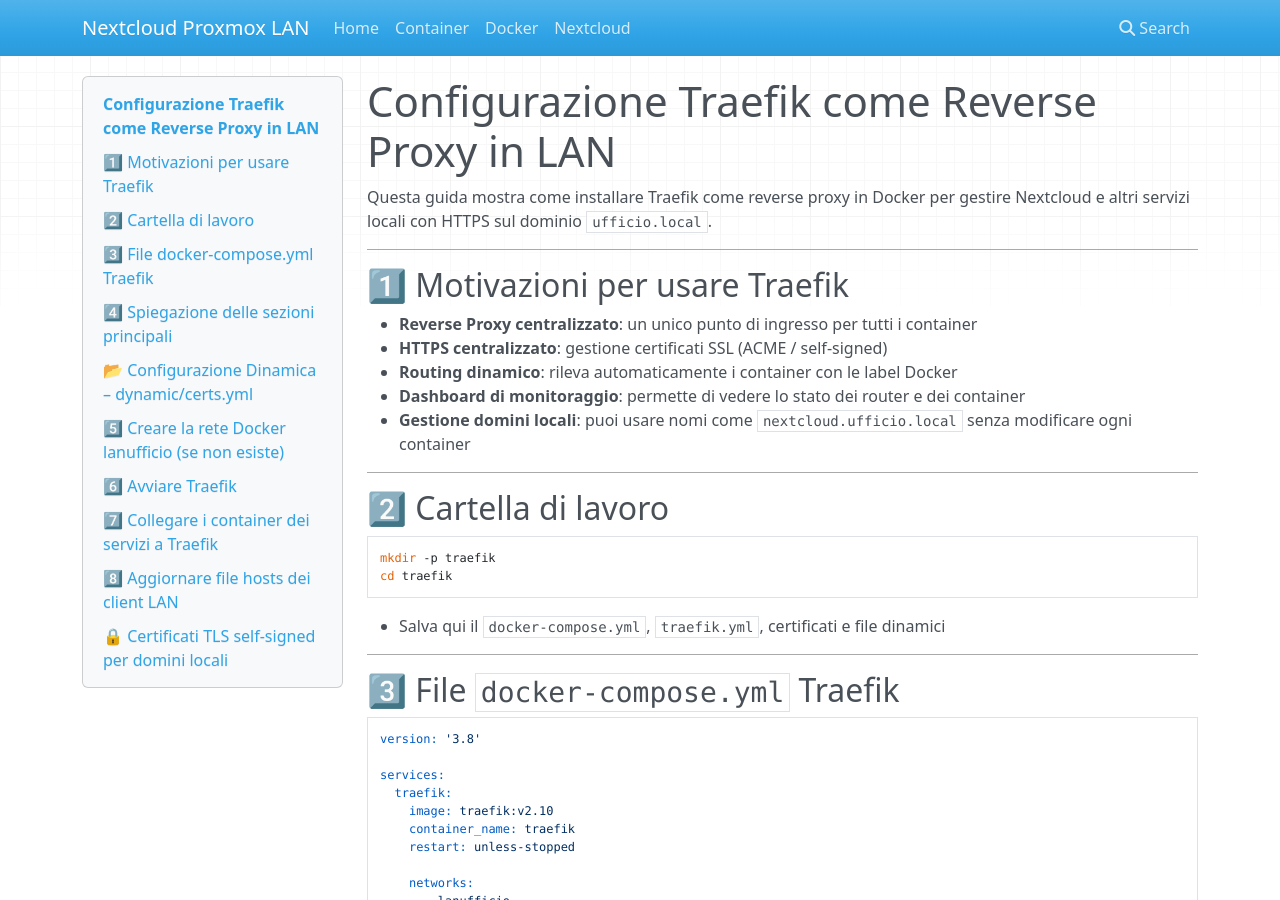
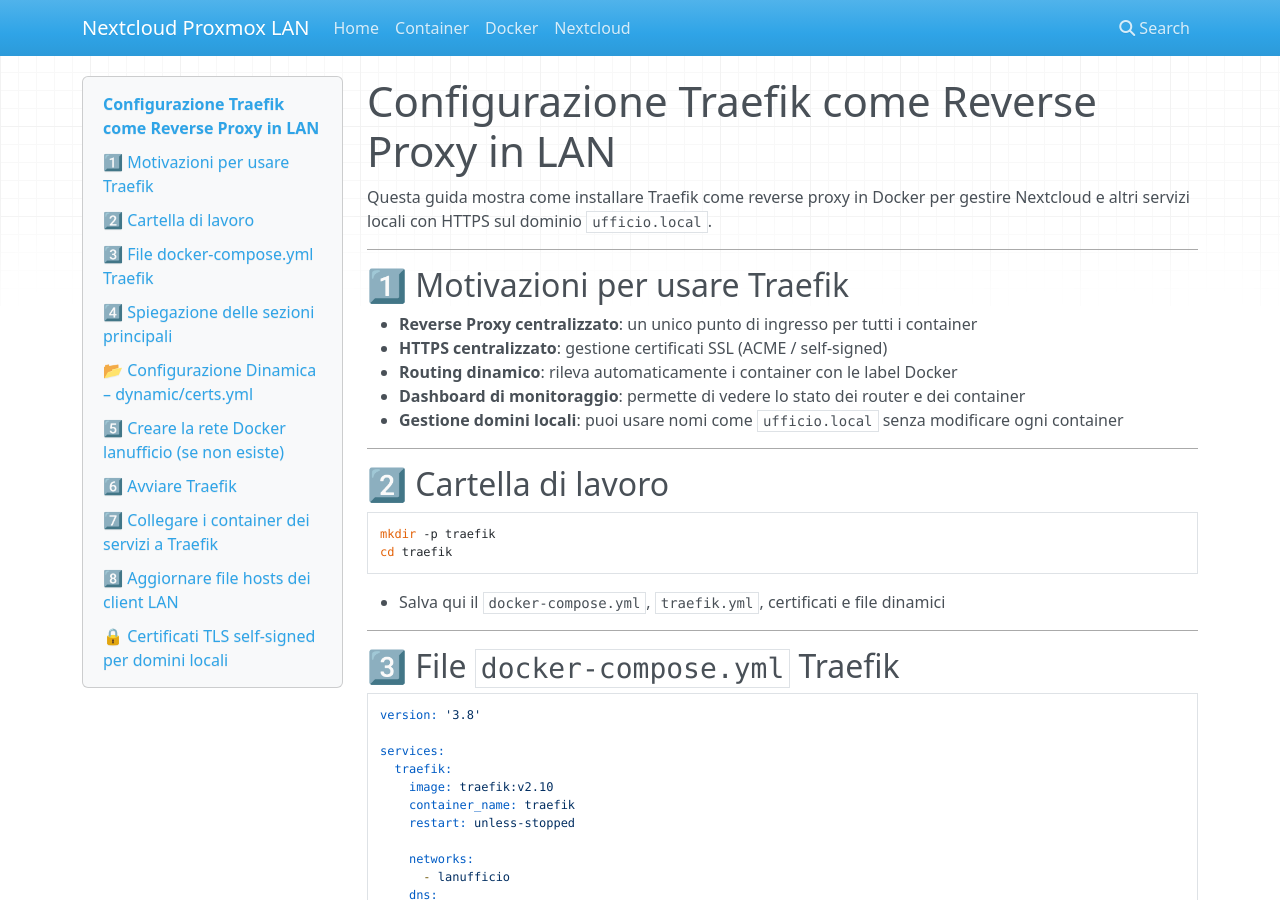
Before and after one commit to masilib/nextcloud-proxmox-lan, an MkDocs documentation site: the page built from docs/04-installazione-traefik.md, in a window 1280 px wide and 900 px high. Built offline with MkDocs 1.6.1, drawn with Linux system fonts in a browser that asks for light colours; nearby versions of some CDN libraries.

Commit message:
Update 04-installazione-traefik.md

```diff
--- a/docs/04-installazione-traefik.md
+++ b/docs/04-installazione-traefik.md
@@ -10,7 +10,7 @@ Questa guida mostra come installare Traefik come reverse proxy in Docker per ges
 - **HTTPS centralizzato**: gestione certificati SSL (ACME / self-signed)
 - **Routing dinamico**: rileva automaticamente i container con le label Docker
 - **Dashboard di monitoraggio**: permette di vedere lo stato dei router e dei container
-- **Gestione domini locali**: puoi usare nomi come `nextcloud.ufficio.local` senza modificare ogni container
+- **Gestione domini locali**: puoi usare nomi come `ufficio.local` senza modificare ogni container
 
 ---
 
```
